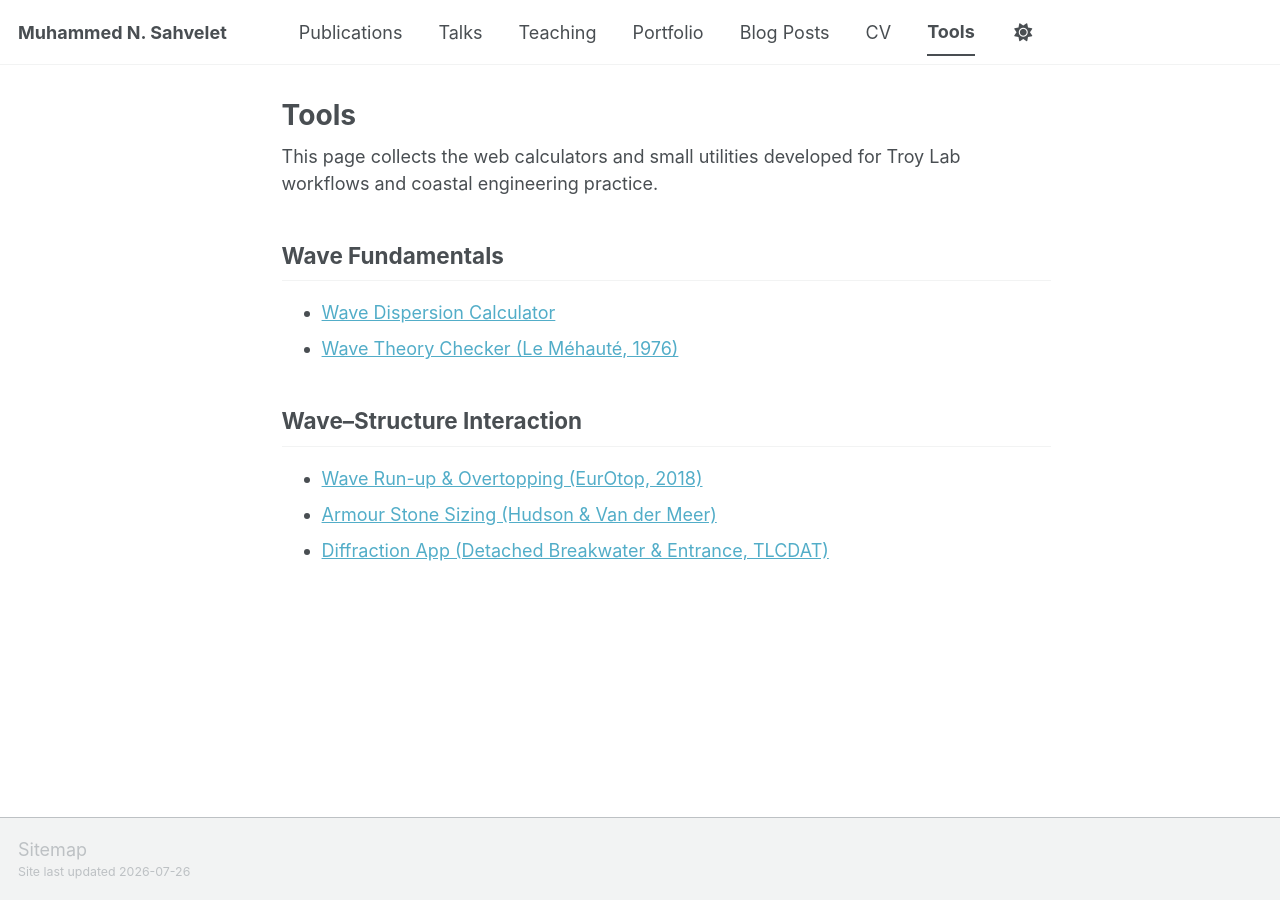
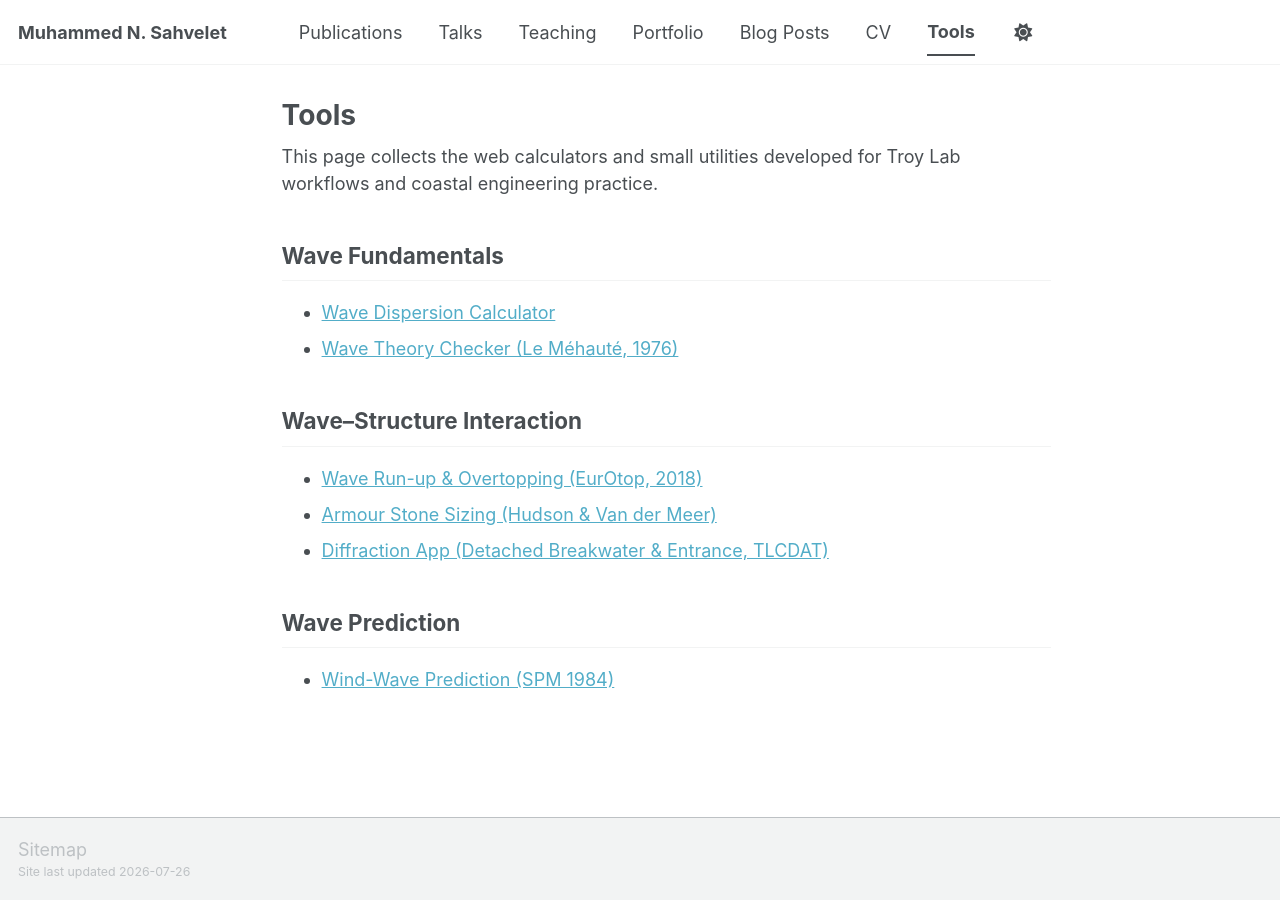
Before and after one commit to mnsahvelet/mnsahvelet.github.io, a Jekyll site: the page built from _pages/tools.md, in a window 1280 px wide. Built offline with Jekyll 4.4.1, drawn with Linux system fonts in a browser that asks for light colours; a script bundle is joined from its source files by our own code; library files that are not in the unit come from our copies.

Commit message:
Add Wave Prediction section to tools page

```diff
--- a/_pages/tools.md
+++ b/_pages/tools.md
@@ -15,3 +15,6 @@ This page collects the web calculators and small utilities developed for Troy La
 - [Wave Run-up & Overtopping (EurOtop, 2018)](/tools/runup-overtopping/)
 - [Armour Stone Sizing (Hudson & Van der Meer)](/tools/armor-sizing/)
 - [Diffraction App (Detached Breakwater & Entrance, TLCDAT)](https://tlcdat-coastal.streamlit.app/)
+
+## Wave Prediction
+- [Wind-Wave Prediction (SPM 1984)](/tools/wind-wave/)
```
